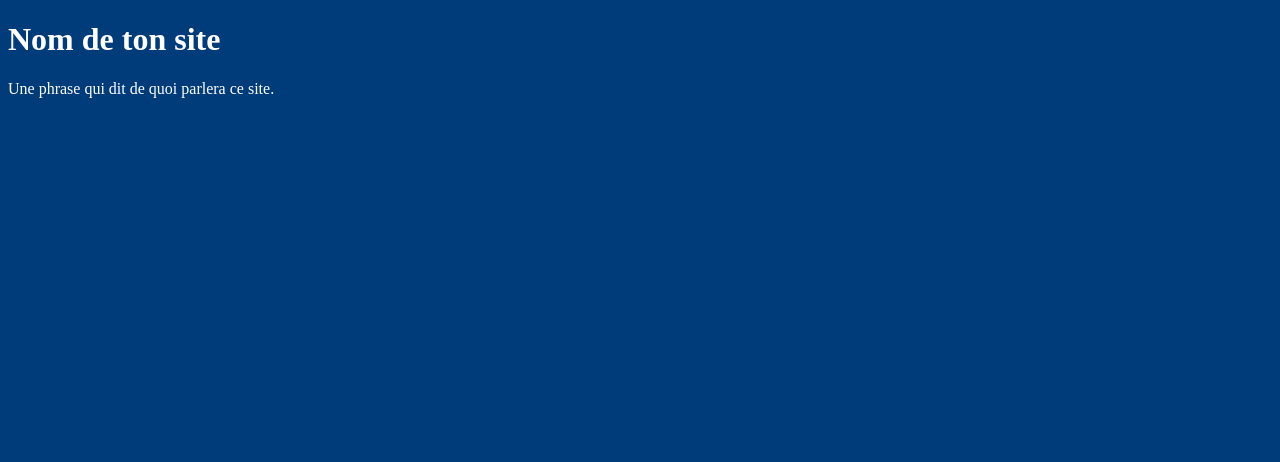
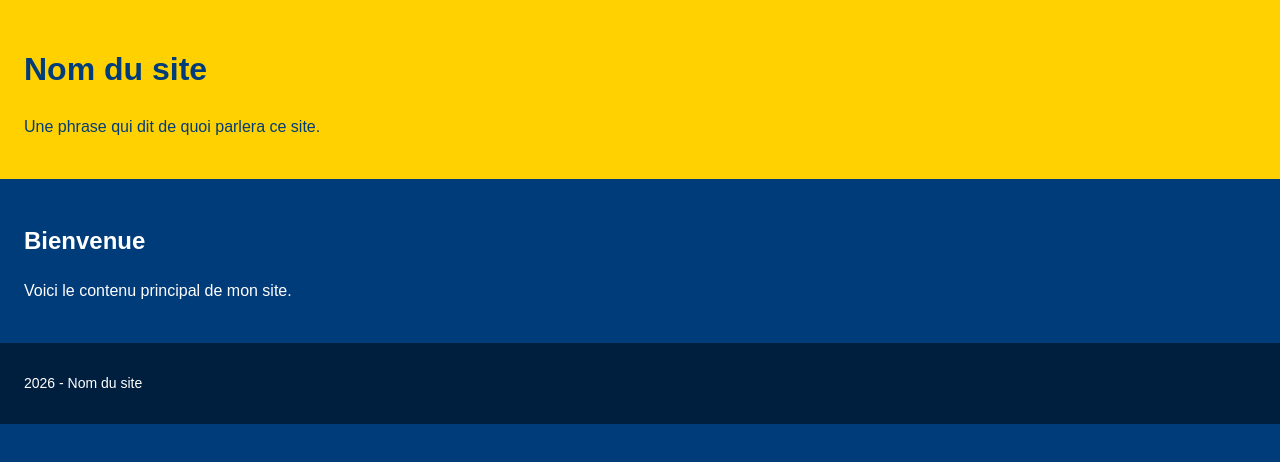
Before and after one commit to CyrilV28/c113-projet-vanguelov-cyril, a plain HTML site: page index.html in a window 1280 px wide. Drawn offline with Linux system fonts and the light colour scheme.

Commit message:
HTML structuré + variables couleurs CSS

```diff
--- a/index.html
+++ b/index.html
@@ -1,12 +1,21 @@
-<!DOCTYPE html>
-<html lang="fr">
-<head>
-    <meta charset="utf-8">
-    <title>Nom de ton site</title>
-    <link rel="stylesheet" href="style.css">
+<title>Nom du site</title>
+<link rel="stylesheet" href="style.css">
 </head>
 <body>
-<h1>Nom de ton site</h1>
-<p>Une phrase qui dit de quoi parlera ce site.</p>
+
+<header>
+    <h1>Nom du site</h1>
+    <p>Une phrase qui dit de quoi parlera ce site.</p>
+</header>
+
+<main>
+    <h2>Bienvenue</h2>
+    <p>Voici le contenu principal de mon site.</p>
+</main>
+
+<footer>
+    <p>2026 - Nom du site</p>
+</footer>
+
 </body>
 </html>
--- a/style.css
+++ b/style.css
@@ -1,14 +1,52 @@
-body {
-    background-color: #003B7A;
-    color: #FFFFFF;
+/* Palette et polices */
+:root {
+    --couleur-principale: #003B7A;
+    --couleur-accent: #FFD100;
+    --couleur-foncee: #001F3F;
+    --couleur-texte: #FFFFFF;
+
+    --police-titres: Bebas-neue-pro, sans-serif;
+    --police-texte: Arial, sans-serif;
 }
 
-header {
-    background-color: #FFD100;
-    color: #003B7A;
+/* Style général */
+body {
+    margin: 0;
+    background-color: var(--couleur-principale);
+    color: var(--couleur-texte);
+    font-family: var(--police-texte);
+    font-size: 1rem;
+    line-height: 1.5;
 }
 
+/* En-tête */
+header {
+    padding: 1.5rem;
+    background-color: var(--couleur-accent);
+    color: var(--couleur-principale);
+}
+
+h1, h2 {
+    font-family: var(--police-titres);
+}
+
+h1 {
+    font-size: 2rem;
+}
+
+h2 {
+    font-size: 1.5rem;
+}
+
+/* Contenu principal */
+main {
+    padding: 1.5rem;
+}
+
+/* Pied de page */
 footer {
-    background-color: #001F3F;
-    color: #FFFFFF;
+    padding: 1rem 1.5rem;
+    background-color: var(--couleur-foncee);
+    color: var(--couleur-texte);
+    font-size: 0.875rem;
 }
```
